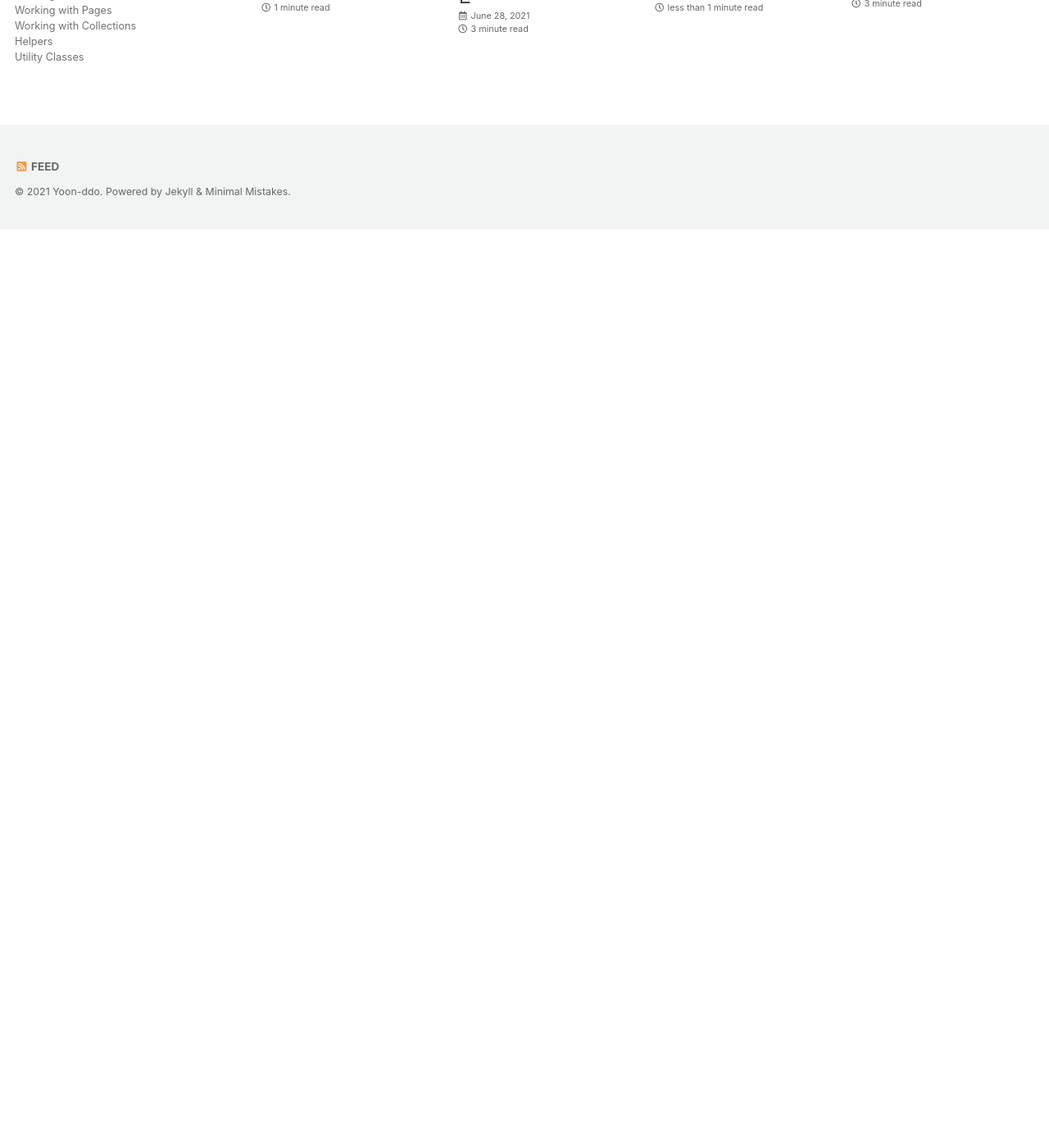
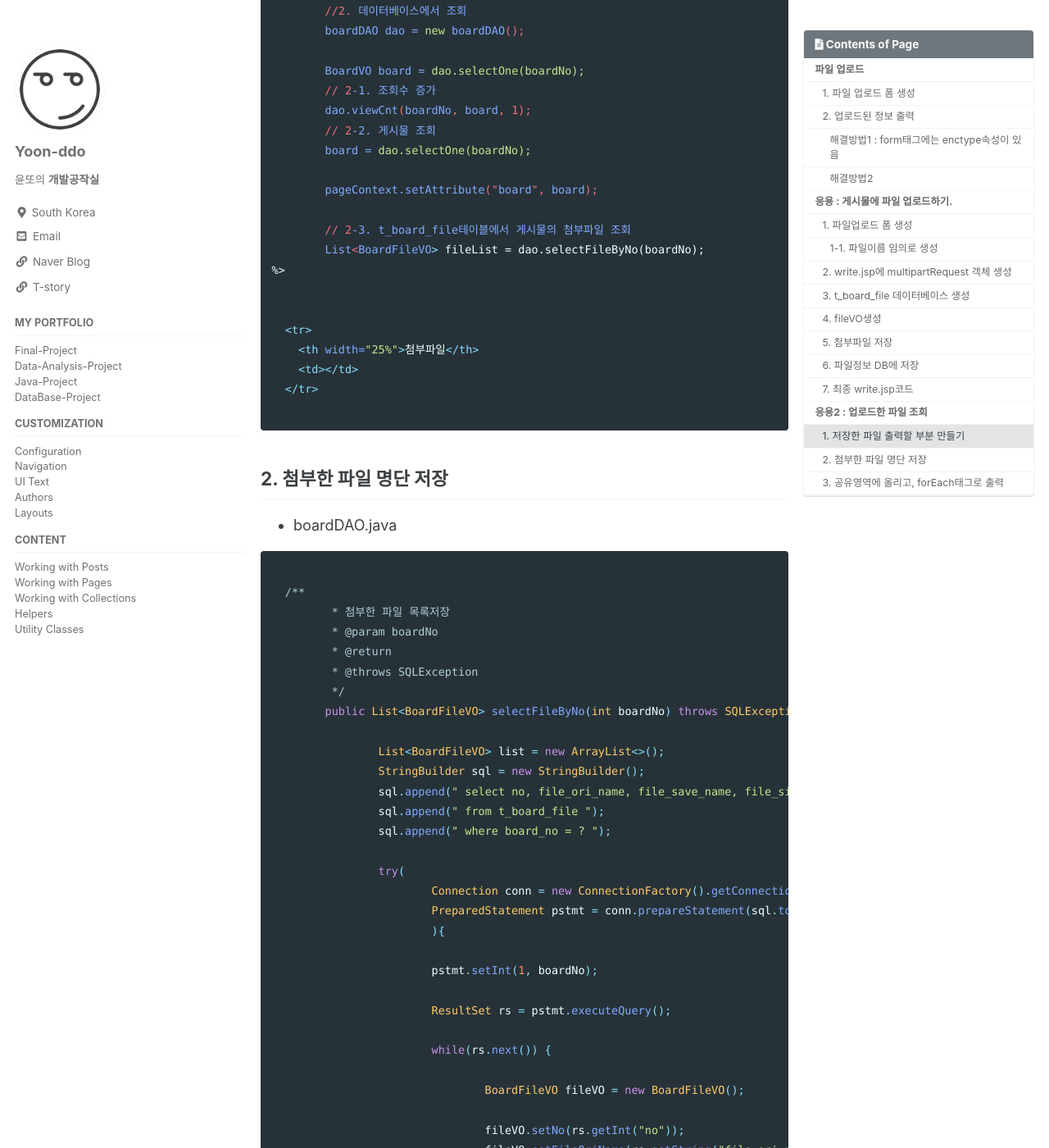
Before and after one commit to Yoon-ddo/Yoon-ddo.github.io, a Jekyll site: the page built from _posts/2021-06-30-fileUpload.md, in a window 1280 px wide and 1400 px high, scrolled down 10063 px. Shown: the whole window at 82% size. Built offline with Jekyll 4.4.1, drawn with Linux system fonts in a browser that asks for light colours; cached includes are drawn as plain includes; before the commit the page ends 10343 px from its top, so only the background shows below that; some of the changed text lies outside the part shown.

Commit message:
Update 2021-06-30-fileUpload.md

````diff
--- a/_posts/2021-06-30-fileUpload.md
+++ b/_posts/2021-06-30-fileUpload.md
@@ -310,6 +310,9 @@ request.setCharacterEncoding("utf-8");
 
  	// 저장할 곳.
  	String saveDirectory = "D:/윤소영/web-workspace/Mission-Web/WebContent/upload";
+  //얘는 개발자가보고있는 저장경로이고, 실제로 deploy할 는 eclipse-work폴더의 서버경로를 작성해야함!!!
+
+
  	MultipartRequest multiRequest = new MultipartRequest(request, saveDirectory, 1024*1024*3, "utf-8", new KopoFileNamePolicy());
 
 
@@ -365,3 +368,120 @@ request.setCharacterEncoding("utf-8");
 	}
 
 ```
+
+<br><br><br><br>
+
+# 응용2 : 업로드한 파일 조회
+## 1. 저장한 파일 출력할 부분 만들기
+* detail.jsp
+
+~~~html
+
+<%
+   //1. 게시물번호 추출
+	int boardNo = Integer.parseInt(request.getParameter("no"));
+
+	//2. 데이터베이스에서 조회
+	boardDAO dao = new boardDAO();
+
+	BoardVO board = dao.selectOne(boardNo);
+	// 2-1. 조회수 증가
+	dao.viewCnt(boardNo, board, 1);
+	// 2-2. 게시물 조회
+	board = dao.selectOne(boardNo);
+
+	pageContext.setAttribute("board", board);
+
+	// 2-3. t_board_file테이블에서 게시물의 첨부파일 조회
+	List<BoardFileVO> fileList = dao.selectFileByNo(boardNo);
+%>
+
+
+  <tr>
+    <th width="25%">첨부파일</th>
+    <td></td>
+  </tr>
+
+~~~
+
+## 2. 첨부한 파일 명단 저장
+* boardDAO.java
+
+```java
+
+  /**
+	 * 첨부한 파일 목록저장
+	 * @param boardNo
+	 * @return
+	 * @throws SQLException
+	 */
+	public List<BoardFileVO> selectFileByNo(int boardNo) throws SQLException{
+
+		List<BoardFileVO> list = new ArrayList<>();
+		StringBuilder sql = new StringBuilder();
+		sql.append(" select no, file_ori_name, file_save_name, file_size ");
+		sql.append(" from t_board_file ");
+		sql.append(" where board_no = ? ");
+
+		try(
+			Connection conn = new ConnectionFactory().getConnection();
+			PreparedStatement pstmt = conn.prepareStatement(sql.toString());
+			){
+
+			pstmt.setInt(1, boardNo);
+
+			ResultSet rs = pstmt.executeQuery();
+
+			while(rs.next()) {
+
+				BoardFileVO fileVO = new BoardFileVO();
+
+				fileVO.setNo(rs.getInt("no"));
+				fileVO.setFileOriName(rs.getString("file_ori_name"));
+				fileVO.setFileSaveName(rs.getString("file_save_name"));
+				fileVO.setFileSize(rs.getInt("file_size"));
+
+				list.add(fileVO);
+
+			}
+
+		}catch (Exception e) {
+			e.printStackTrace();
+		}
+
+		return list;
+	}
+
+```
+
+## 3. 공유영역에 올리고, forEach태그로 출력
+* detail.jsp
+
+~~~html
+
+<%
+   //공유영역에 올리기
+   // 2-3. t_board_file테이블에서 게시물의 첨부파일 조회
+	 List<BoardFileVO> fileList = dao.selectFileByNo(boardNo);
+
+   pageContext.setAttribute("board",board);
+	 pageContext.setAttribute("fileList",fileList);
+%>
+
+<tr>
+    <th width="25%">첨부파일</th>
+    <td>
+      <c:forEach items="${ fileList }" var="file">
+      <a href="/Mission-Web/upload/${ file.fileSaveName }">
+        <c:out value="${ file.fileOriName }" />
+        <span style="color:lightgray">(${ file.fileSize } bytes)</span><br>
+      </a>
+      </c:forEach>
+
+    </td>
+</tr>
+
+
+~~~
+
+* a태그 href의 경로는 서버의 경로(eclipse-work폴더)를 작성해주어야 한다!!!!!
````
